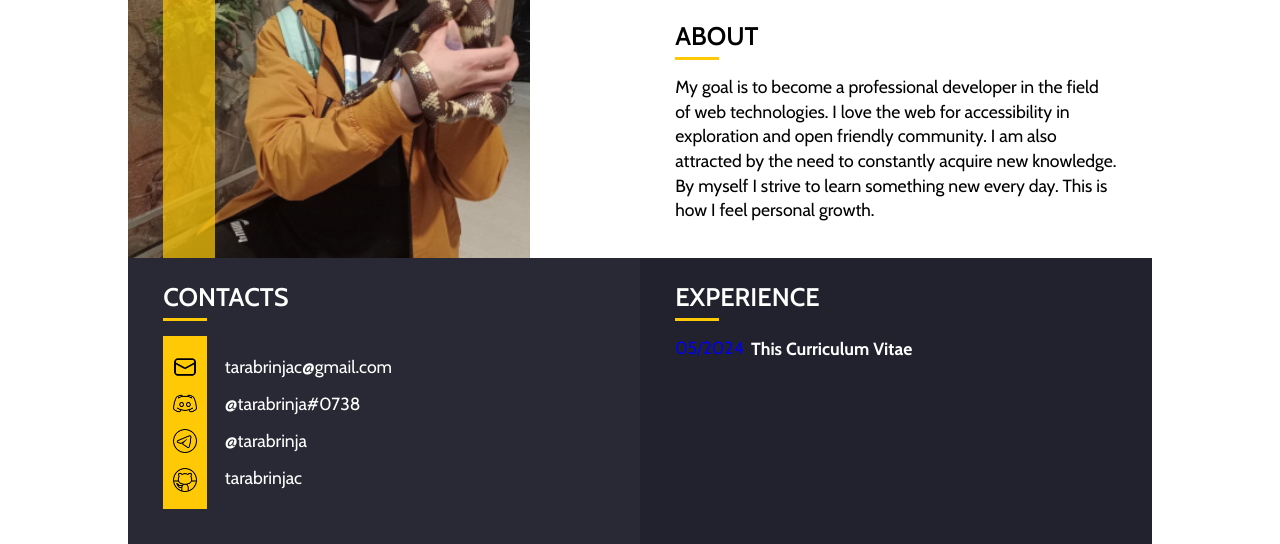
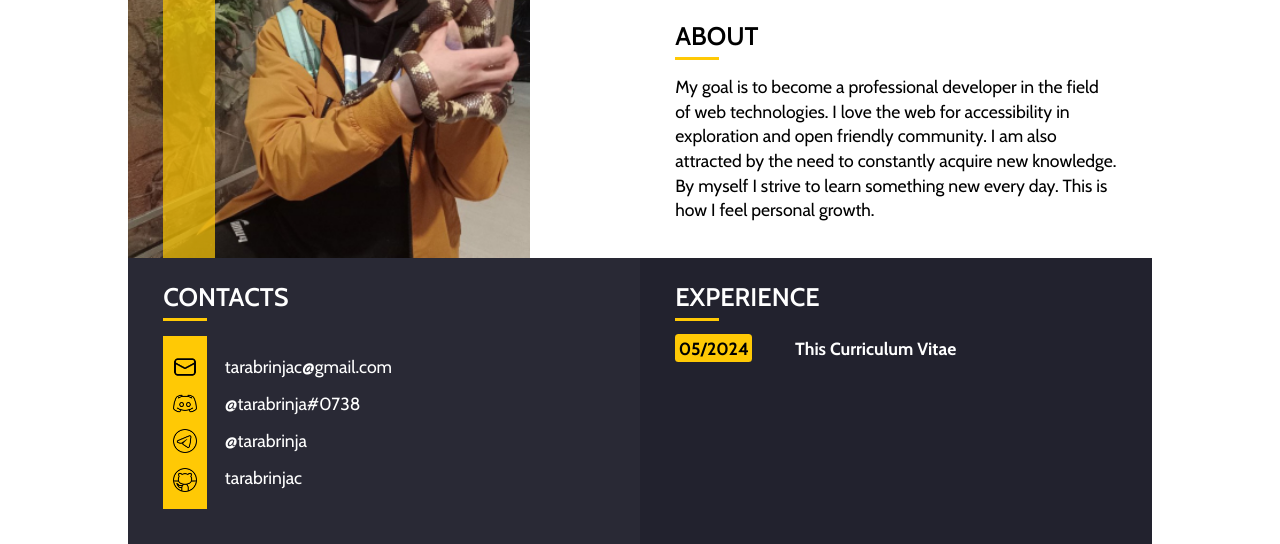
Before and after one commit to tarabrinjac/rsschool-cv, a website: page index.html in a window 1280 px wide. Shown: the part 239-783 px from the top of the page. Drawn offline with Linux system fonts and the light colour scheme.

Commit message:
feat: add experience section stylization in style.css

```diff
--- a/css/style.css
+++ b/css/style.css
@@ -573,3 +573,26 @@
 
   background-color: #ffc905;
 }
+
+/** =====================================
+/** Experience Section
+/** ===================================== */
+
+.experience-paragraph {
+  display: flex;
+}
+
+.experience-date {
+  margin-right: 2em;
+  padding: 0.2em;
+
+  border-radius: 0.2em;
+
+  width: 5.5em;
+
+  text-align: center;
+  font-weight: 700;
+  color: #000000;
+
+  background-color: #ffc905;
+}
```
